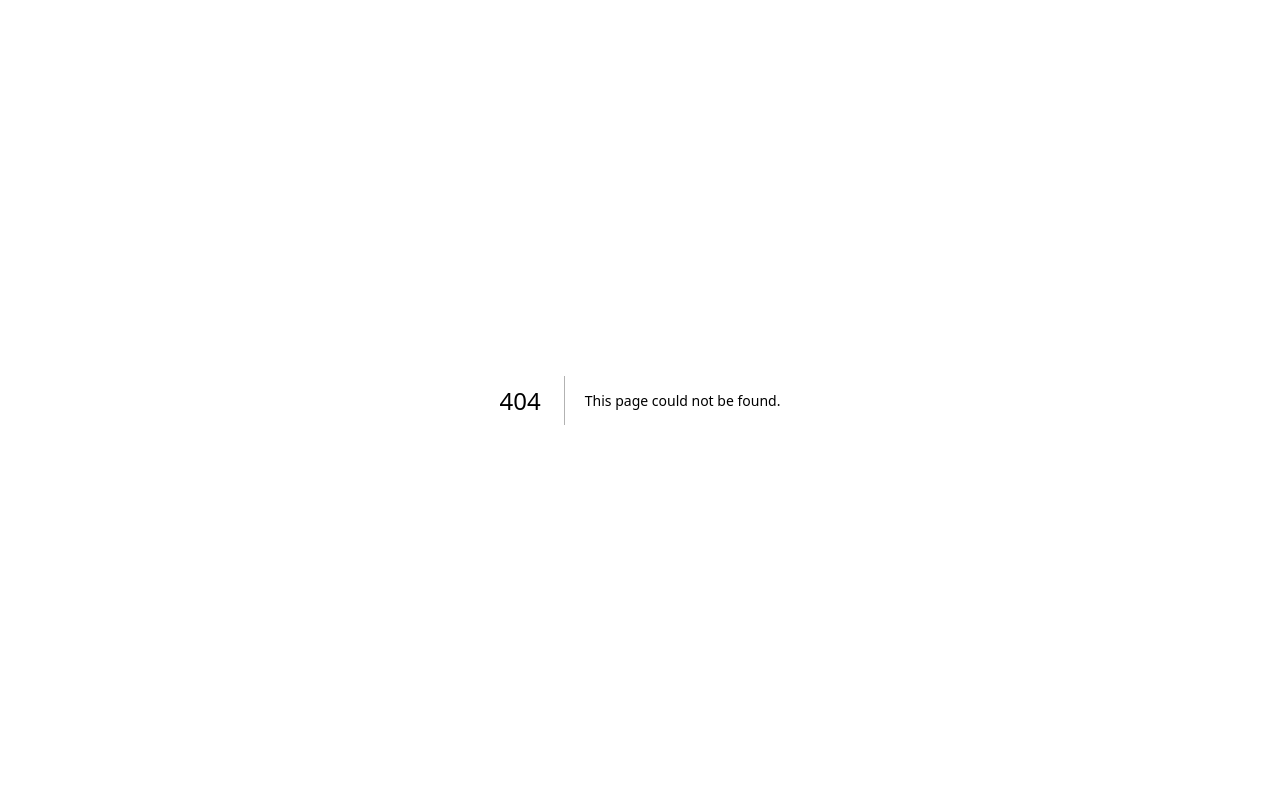
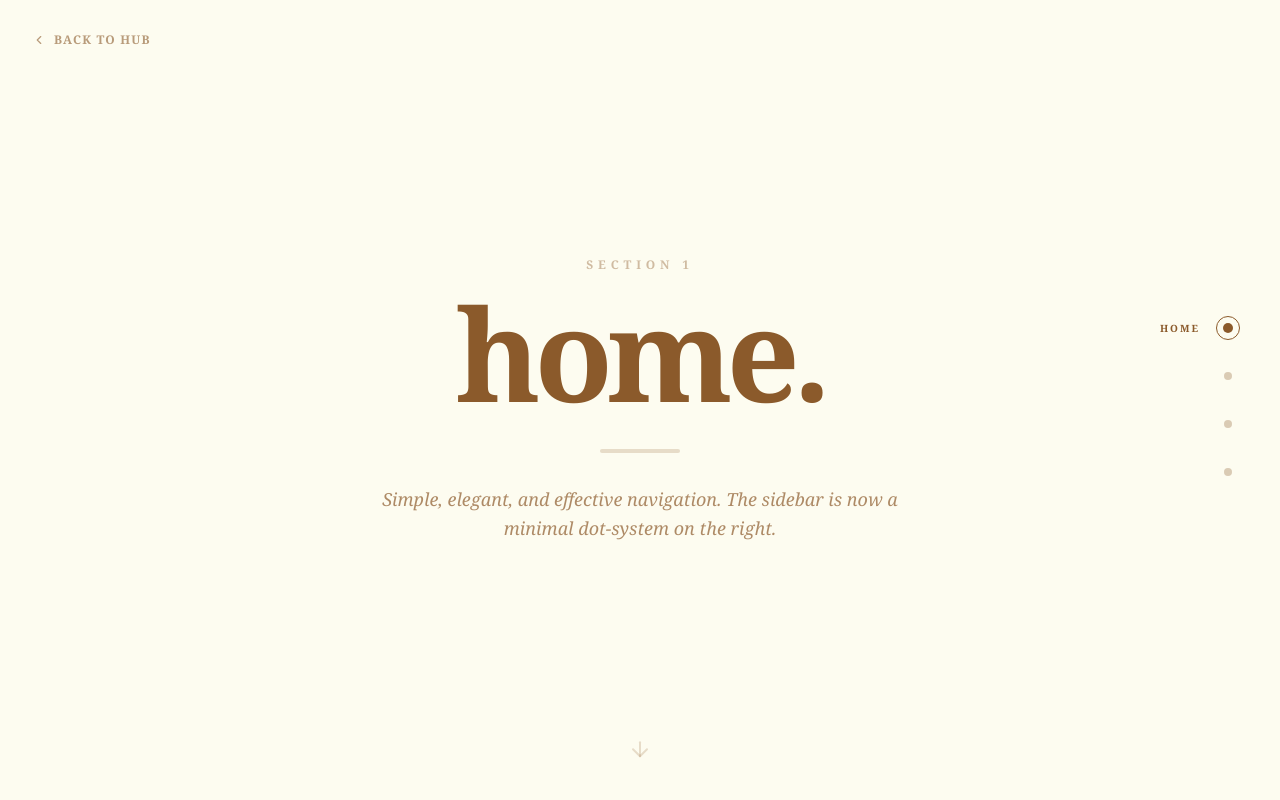
Before and after one commit to chunamanh05/trw-puzzles, a Next.js app: page /puzzle-35 in a window 1280 px wide. Before the commit this address had no page. Shown: the top 800 px of the page. Built offline with nearby package versions, Linux system fonts and the light colour scheme.

Commit message:
design: simplify puzzle 35 to minimal dot navigation on right side

```diff
--- a/src/app/ai.txt/route.ts
+++ b/src/app/ai.txt/route.ts
@@ -76,6 +76,11 @@ export async function GET() {
       id: 105,
       title: "SlotFlow Booking",
       desc: "High-performance availability selector with real-time slot control and automated confirmations."
+    },
+    {
+      id: 35,
+      title: "Sticky Navigator",
+      desc: "AEO-optimized sidebar navigation with smooth scrolling and dynamic scroll-spy capabilities."
     }
   ];
 
--- a/src/app/page.tsx
+++ b/src/app/page.tsx
@@ -122,6 +122,12 @@ export default function Home() {
       title: "SlotFlow Booking System",
       description: "Live availability and booking slot selector with real-time state management and dynamic UX.",
       tags: ["Booking", "State Management", "Framer Motion"]
+    },
+    {
+      id: 35,
+      title: "Sticky Scroll Navigator",
+      description: "Advanced scroll-spy sidebar with sticky positioning and section-based navigation hub.",
+      tags: ["Scroll Spy", "Sticky UI", "Intersection Observer"]
     }
     // Add more puzzles here as they are created
   ];
--- /dev/null
+++ b/src/app/puzzle-35/BREAKDOWN_35.md
@@ -0,0 +1,26 @@
+# Phân tích Puzzle 35: Sticky Sidebar & Scroll Spy
+
+## Mục Tiêu
+Xây dựng một hệ thống điều hướng thông minh (Smart Navigation) với thanh bên (Sidebar) cố định khi cuộn và tự động làm nổi bật mục tương ứng với nội dung đang hiển thị trên màn hình.
+
+## Kỹ Thuật Triển Khai
+
+### 1. Sticky Positioning (CSS)
+Sử dụng thuộc tính `position: sticky` và `top: 0` cho phần Sidebar. Điều này giúp Sidebar "dính" vào lề trên của trình duyệt khi người dùng cuộn qua vùng chứa chính, nhưng vẫn nằm trong luồng bố cục tự nhiên của trang.
+
+### 2. Scroll Spy với Intersection Observer
+Thay vì lắng nghe sự kiện `scroll` liên tục (gây tốn hiệu năng), hệ thống sử dụng **Intersection Observer API**:
+- Nó sẽ theo dõi khi nào 50% diện tích của một Section (`#hero`, `#services`, v.v.) lọt vào khung hình (viewport).
+- Khi phát hiện sự giao thoa (Intersection), nó sẽ cập nhật trạng thái `activeSection`, từ đó làm sáng nút tương ứng trên Sidebar.
+
+### 3. Smooth Scrolling & Progress Tracking
+- **Smooth Scroll:** Sử dụng hàm `element.scrollIntoView({ behavior: "smooth" })` để tạo hiệu ứng trượt mượt mà khi người dùng click vào menu.
+- **Scroll Progress:** Kết hợp `framer-motion` (`useScroll`) để vẽ một thanh tiến trình (Progress Bar) chạy ngang trên cùng của website, cho biết người dùng đã đọc được bao nhiêu phần trăm trang web.
+
+### 4. Thiết kế Layout bậc thang
+Giao diện được chia thành 4 Section lớn với các phong cách thiết kế khác nhau (Hero, Grid, Tech Chips, Gradient Form) để người dùng có thể thấy rõ sự chuyển đổi trạng thái khi cuộn qua các vùng nội dung dài.
+
+## Cách kiểm tra
+1. Truy cập `localhost:3000/puzzle-35`.
+2. Cuộn chuột xuống dưới và quan sát Sidebar bên trái: các mục sẽ tự động đổi màu và có thanh chỉ báo chạy theo.
+3. Nhấn vào các mục trên Sidebar để thấy trang web tự động cuộn đến vị trí chính xác một cách mượt mà.
--- /dev/null
+++ b/src/app/puzzle-35/page.tsx
@@ -0,0 +1,131 @@
+"use client";
+
+import { useState, useEffect } from "react";
+import { motion, AnimatePresence } from "framer-motion";
+import { ChevronLeft, ArrowDown } from "lucide-react";
+import Link from "next/link";
+
+const SECTIONS = [
+  { id: "home", label: "HOME", color: "bg-[#fdfcf0]", textColor: "text-[#8b5a2b]" },
+  { id: "menu", label: "MENU", color: "bg-[#faf7e6]", textColor: "text-[#8b5a2b]" },
+  { id: "about", label: "ABOUT", color: "bg-[#f5f0d6]", textColor: "text-[#8b5a2b]" },
+  { id: "contact", label: "CONTACT", color: "bg-[#efe9c7]", textColor: "text-[#8b5a2b]" },
+];
+
+export default function SimpleStickySidebar() {
+  const [activeSection, setActiveSection] = useState("home");
+
+  // Scroll Spy Logic
+  useEffect(() => {
+    const observer = new IntersectionObserver(
+      (entries) => {
+        entries.forEach((entry) => {
+          if (entry.isIntersecting) {
+            setActiveSection(entry.target.id);
+          }
+        });
+      },
+      { threshold: 0.6 }
+    );
+
+    SECTIONS.forEach((section) => {
+      const element = document.getElementById(section.id);
+      if (element) observer.observe(element);
+    });
+
+    return () => observer.disconnect();
+  }, []);
+
+  const scrollToSection = (id: string) => {
+    document.getElementById(id)?.scrollIntoView({ behavior: "smooth" });
+  };
+
+  return (
+    <main className="min-h-screen bg-[#fdfcf0] text-[#8b5a2b] font-serif relative">
+
+      {/* HUB RETURN BUTTON */}
+      <Link href="/" className="fixed top-8 left-8 z-50 flex items-center gap-2 text-[#8b5a2b]/60 hover:text-[#8b5a2b] transition-colors text-xs font-bold uppercase tracking-widest">
+        <ChevronLeft size={14} /> Back to Hub
+      </Link>
+
+      {/* MINIMAL DOT NAVIGATION (SIDEBAR) */}
+      <nav className="fixed right-10 top-1/2 -translate-y-1/2 z-50 flex flex-col items-end gap-6">
+        {SECTIONS.map((section) => {
+          const isActive = activeSection === section.id;
+          return (
+            <button
+              key={section.id}
+              onClick={() => scrollToSection(section.id)}
+              className="group flex items-center gap-4 outline-none"
+            >
+              {/* LABEL: Only show when active or group-hover */}
+              <AnimatePresence>
+                {(isActive) && (
+                  <motion.span
+                    initial={{ opacity: 0, x: 10 }}
+                    animate={{ opacity: 1, x: 0 }}
+                    exit={{ opacity: 0, x: 10 }}
+                    className="text-[10px] font-black tracking-[0.2em] text-[#8b5a2b]"
+                  >
+                    {section.label}
+                  </motion.span>
+                )}
+              </AnimatePresence>
+
+              {/* THE DOT */}
+              <div className="relative flex items-center justify-center w-6 h-6">
+                {isActive && (
+                  <motion.div
+                    layoutId="dot-outline"
+                    className="absolute inset-0 border border-[#8b5a2b] rounded-full"
+                  />
+                )}
+                <div className={`w-2 h-2 rounded-full transition-all duration-300 ${
+                  isActive ? 'bg-[#8b5a2b] scale-125' : 'bg-[#8b5a2b]/30 group-hover:bg-[#8b5a2b]/60'
+                }`} />
+              </div>
+            </button>
+          );
+        })}
+      </nav>
+
+      {/* SCROLLABLE SECTIONS */}
+      <div className="flex-1">
+        {SECTIONS.map((section, idx) => (
+          <section
+            key={section.id}
+            id={section.id}
+            className={`min-h-screen flex flex-col items-center justify-center p-12 ${section.color} transition-colors duration-1000 relative`}
+          >
+            <motion.div
+              initial={{ opacity: 0, y: 30 }}
+              whileInView={{ opacity: 1, y: 0 }}
+              transition={{ duration: 0.8 }}
+              className="text-center"
+            >
+              <span className="text-xs font-bold tracking-[0.4em] text-[#8b5a2b]/40 mb-4 block">SECTION {idx + 1}</span>
+              <h1 className="text-6xl md:text-9xl font-black tracking-tighter mb-8 lowercase">
+                {section.label}.
+              </h1>
+              <div className="w-20 h-1 bg-[#8b5a2b]/20 mx-auto mb-8 rounded-full" />
+              <p className="max-w-xl text-lg text-[#8b5a2b]/70 font-medium leading-relaxed italic mx-auto">
+                Simple, elegant, and effective navigation. The sidebar is now a minimal dot-system on the right.
+              </p>
+            </motion.div>
+
+            {idx < SECTIONS.length - 1 && (
+              <motion.div
+                animate={{ y: [0, 10, 0] }}
+                transition={{ duration: 2, repeat: Infinity }}
+                className="absolute bottom-10 left-1/2 -translate-x-1/2 text-[#8b5a2b]/20"
+              >
+                <ArrowDown size={24} />
+              </motion.div>
+            )}
+          </section>
+        ))}
+      </div>
+
+    </main>
+  );
+}
```
